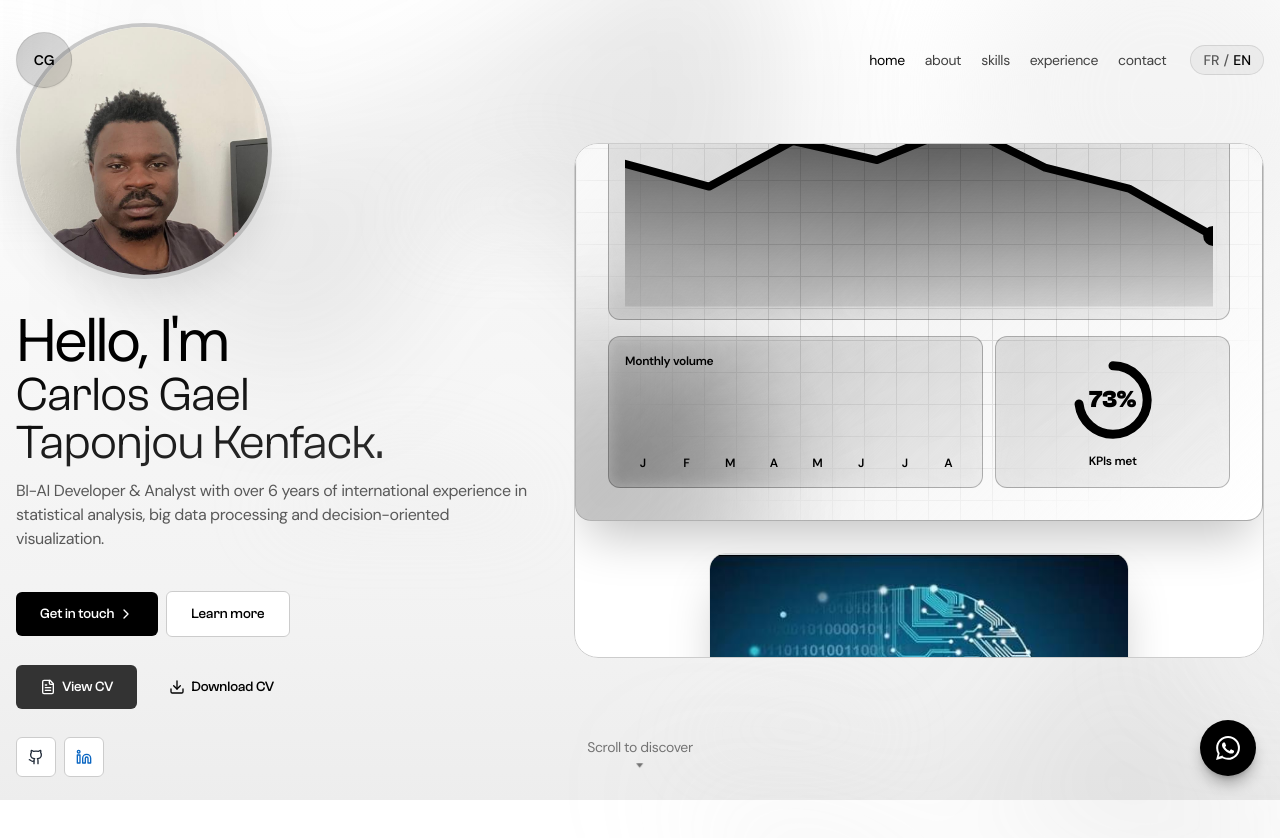
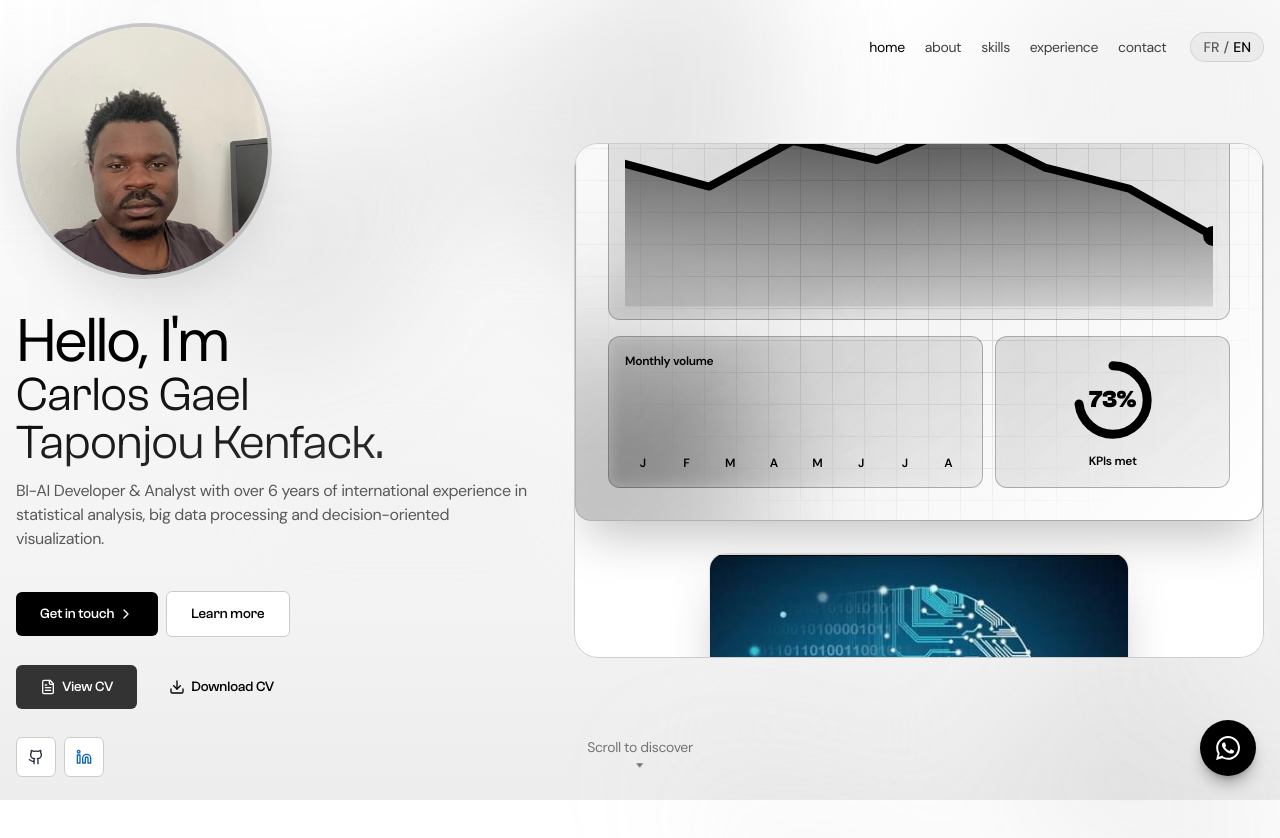
Before and after one commit to yohivana-KYIM/Carlos-Taponjou, a Next.js app: page / in a window 1280 px wide. Shown: the top 838 px of the page. Built offline with nearby package versions, Linux system fonts and the light colour scheme.

Commit message:
historique

```diff
--- a/src/components/Container.tsx
+++ b/src/components/Container.tsx
@@ -185,11 +185,7 @@ export default function Container(props: ContainerProps) {
             <CrossIcon data-hide={!isOpen} />
           </button>
         </div>
-        <Link href="/">
-          <span className="flex h-14 w-14 items-center justify-center rounded-full border border-black/10 bg-gradient-to-br from-primary/20 to-primary/10 text-sm font-semibold tracking-tight text-foreground shadow-sm">
-            CG
-          </span>
-        </Link>
+        <Link href="/" aria-label="Accueil" className="block h-7 w-7" />
 
         {/* Desktop menu */}
         <div className="hidden items-center gap-6 sm:flex">
```
